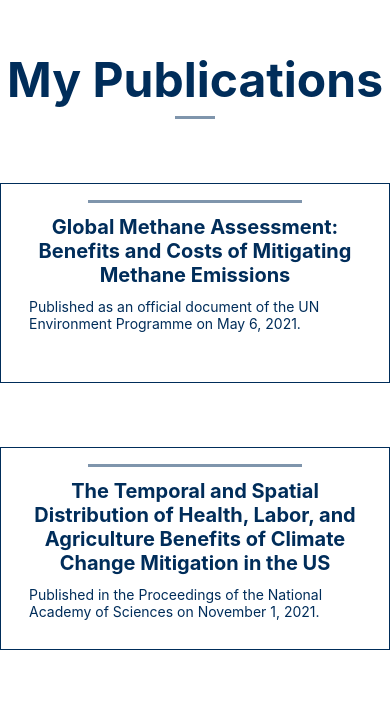
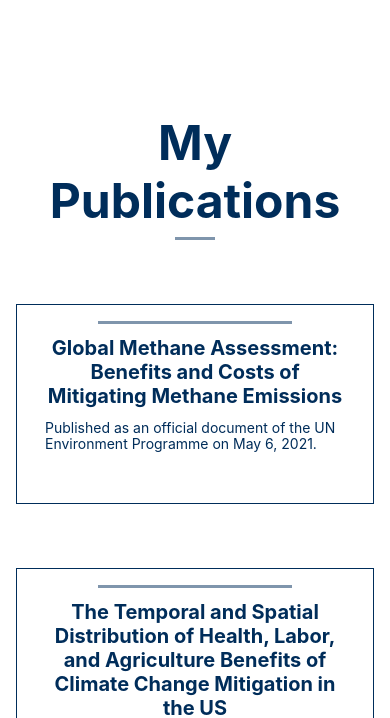
Before and after one commit to aglick24/my-app, a React (Create React App) app: page / in a window 390 px wide. Shown: the part 5186-5904 px from the top of the page. Built offline with nearby package versions, Linux system fonts and the light colour scheme.

Commit message:
fixed publications issue on mobile

```diff
--- a/src/components/Publications.css
+++ b/src/components/Publications.css
@@ -2,12 +2,12 @@
     width: 100%;
     font-style: bold;
     margin: 0 auto;
+    padding: 4rem 1rem 0 1rem;
 }
 
 .Publications .Container {
     margin: 0 auto;
     width: 90%;
-    padding: 4rem 0rem;
 }
 
 .Publications h2 {
```
